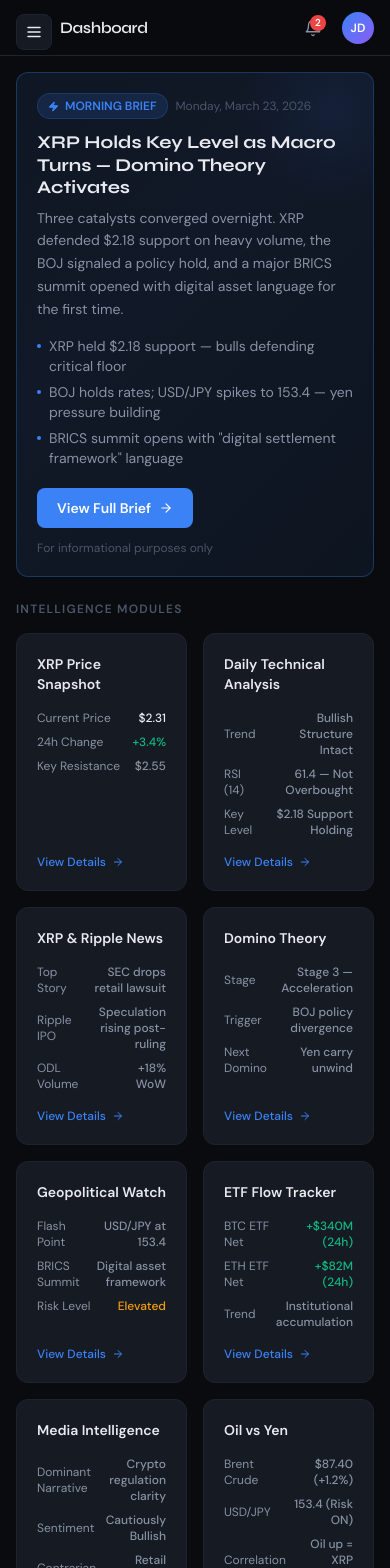
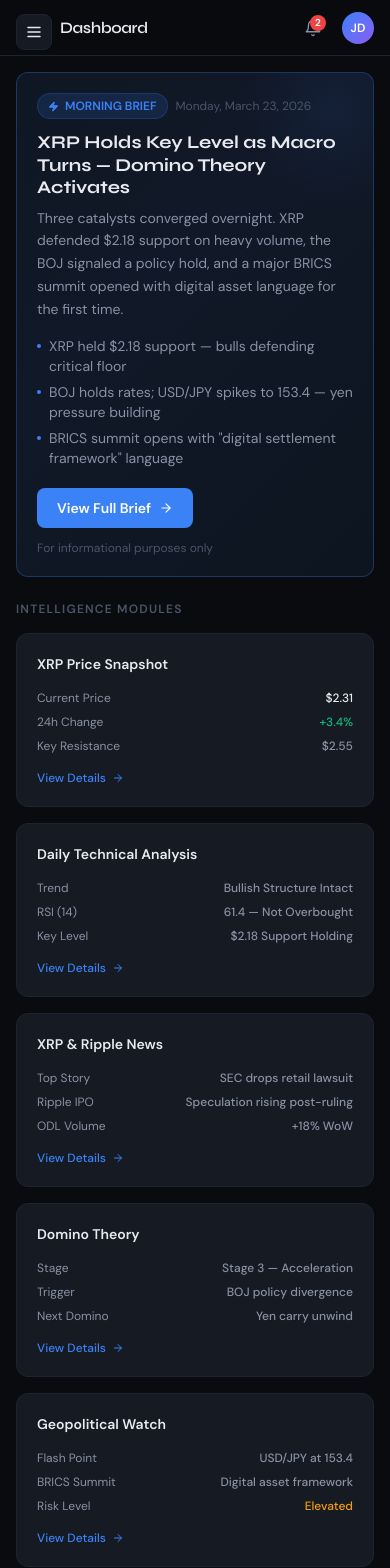
Before and after one commit to leadkastos/controlnode, a React (Vite) app: page / in a window 390 px wide. Shown: the top 1568 px of the page. Built offline with nearby package versions, Linux system fonts and the light colour scheme.

Commit message:
Update Dashboard.jsx

```diff
--- a/src/pages/Dashboard.jsx
+++ b/src/pages/Dashboard.jsx
@@ -15,7 +15,8 @@
         </h2>
       </div>
 
-      <div className="grid grid-cols-2 xl:grid-cols-3 gap-4">
+      {/* Mobile: 1 col, tablet: 2 col, desktop: 3 col */}
+      <div className="grid grid-cols-1 sm:grid-cols-2 xl:grid-cols-3 gap-4">
         {dashboardCards.map((card) => (
           <DashboardCard key={card.id} card={card} />
         ))}
```
